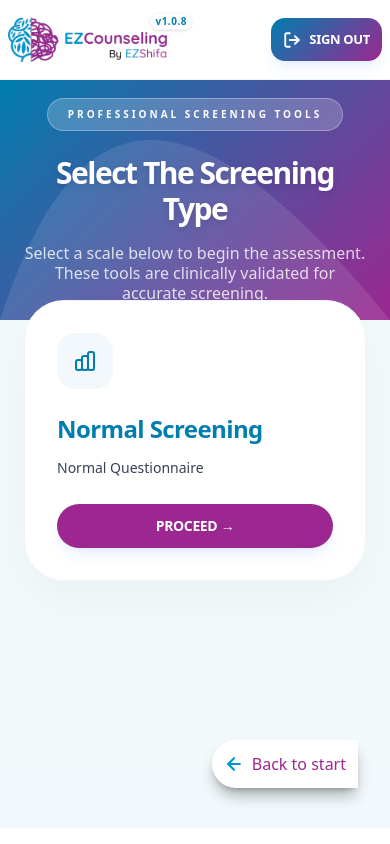
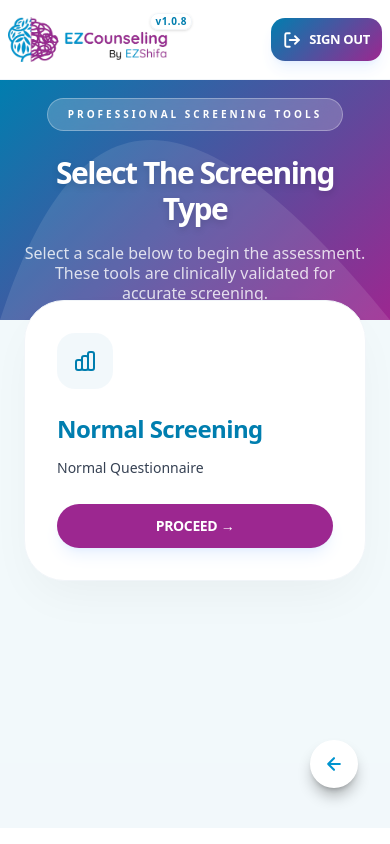
Before and after one commit to AsharMeraj/Counselling_App_Jublee, a Next.js app: page / in a window 390 px wide. Built offline with nearby package versions, Linux system fonts and the light colour scheme; no server answers; a web font is replaced by a local one.

Commit message:
Making it responsive

```diff
--- a/src/app/_components/Navbar.tsx
+++ b/src/app/_components/Navbar.tsx
@@ -84,7 +84,7 @@ const Navbar = () => {
 
       {/* Floating bottom-right navigation button */}
       <button
-        className="fixed bottom-14 right-8 px-3 py-3 sm:w-16 sm:h-16 bg-white rounded-bl-full rounded-tl-full flex items-center justify-center cursor-pointer z-50 transition-all hover:scale-110 shadow-black/30 shadow-lg group"
+        className="fixed bottom-14 right-8 w-12 h-12 sm:w-16 sm:h-16 bg-white rounded-full flex items-center justify-center cursor-pointer z-50 transition-all hover:scale-110 shadow-black/30 shadow-lg group"
         onClick={handleSelectionRedirect}
         aria-label="Go to Selection"
       >
@@ -93,9 +93,7 @@ const Navbar = () => {
             <path d="M19 12H5M12 19l-7-7 7-7" />
           </svg>
         </div>
-        <h2 className='text-secondary ml-2'>
-          Back to start
-        </h2>
+
       </button>
     </section>
   );
```
